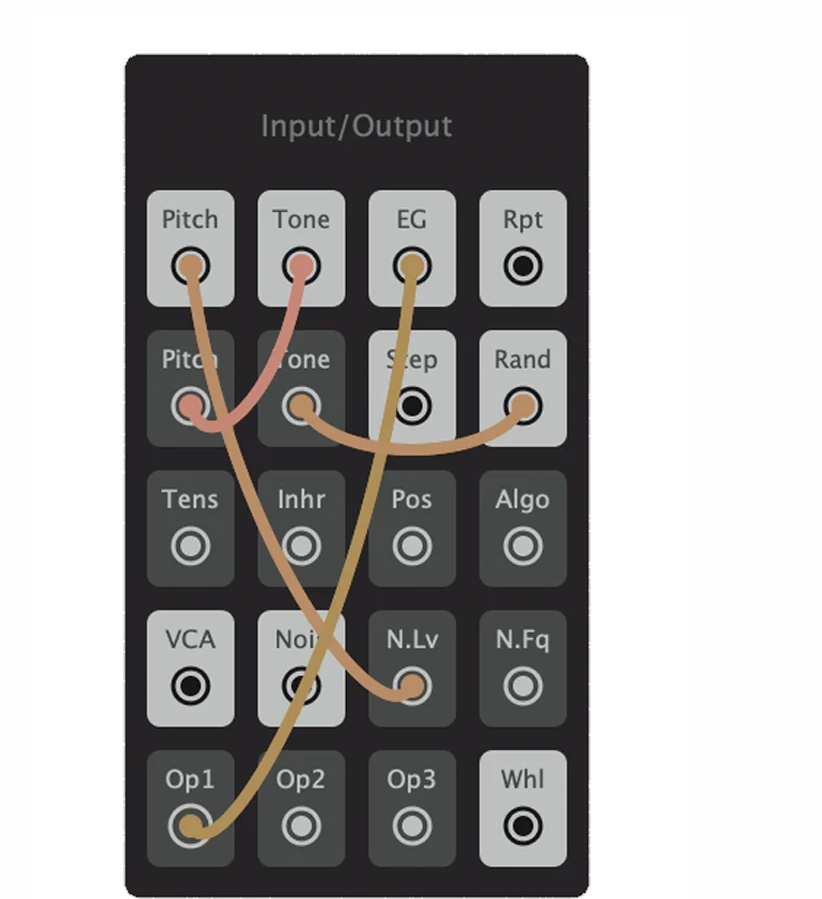
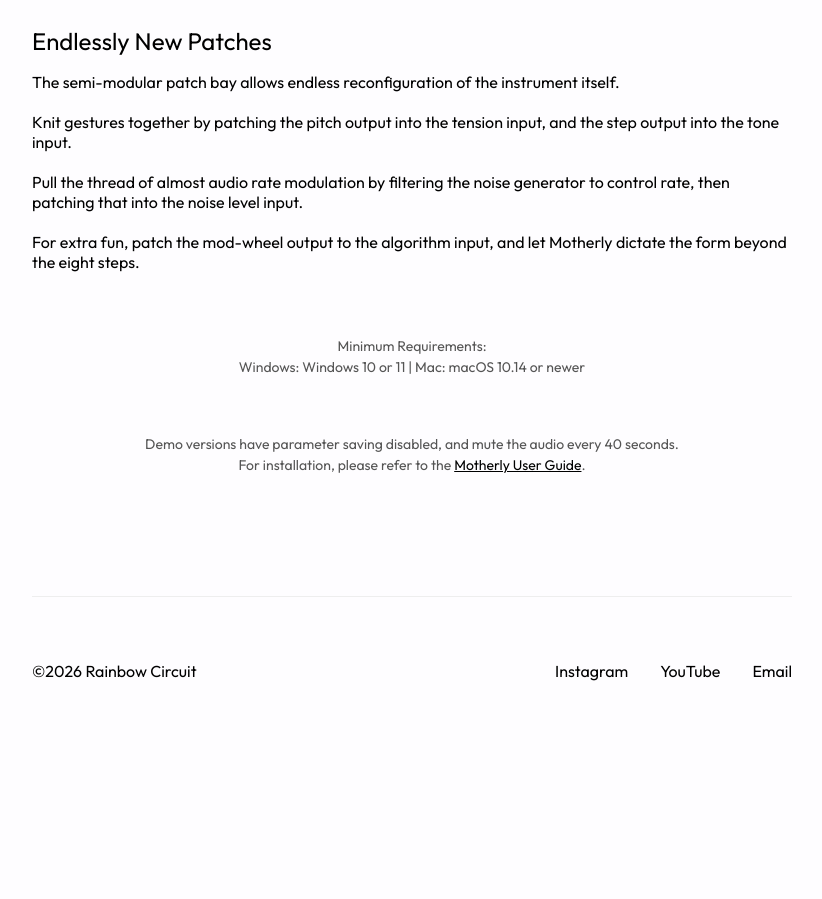
Before and after one commit to rainbowcircuit/website, a plain HTML site: page devices/motherly.html in a window 1280 px wide. Shown: the part 1525-2424 px from the top of the page, without its empty margins (228-1050 px from the left). After the commit the page ends 2302 px from the top, so only its background shows below. Drawn offline with Linux system fonts and the light colour scheme.

Commit message:
video move

```diff
--- a/devices/motherly.html
+++ b/devices/motherly.html
@@ -44,7 +44,6 @@
                 referrerpolicy="strict-origin-when-cross-origin" allowfullscreen></iframe>
         </div>
 
-        <img src="../images/webp/motherly/Motherly_patchbay_website.webp" alt="Motherly's semi-modular patch bay">
         <h2>Endlessly New Patches</h2>
         <p>
             The semi-modular patch bay allows endless reconfiguration of the instrument itself. <br><br>
@@ -61,8 +60,7 @@
 
         <p class="requirements">
             Minimum Requirements:<br>
-            Windows: Windows 10 or 11<br>
-            Mac: macOS 10.14 or newer
+            Windows: Windows 10 or 11 | Mac: macOS 10.14 or newer
         </p>
 
         <div class="button-row">
```
Also changed, not shown: devices/hopscotch.html (+6 -6 lines), devices/peaks.html (+1 -2 lines), devices/petal.html (+1 -2 lines), devices/sands.html (+6 -6 lines), devices/tinge.html (+1 -2 lines).
